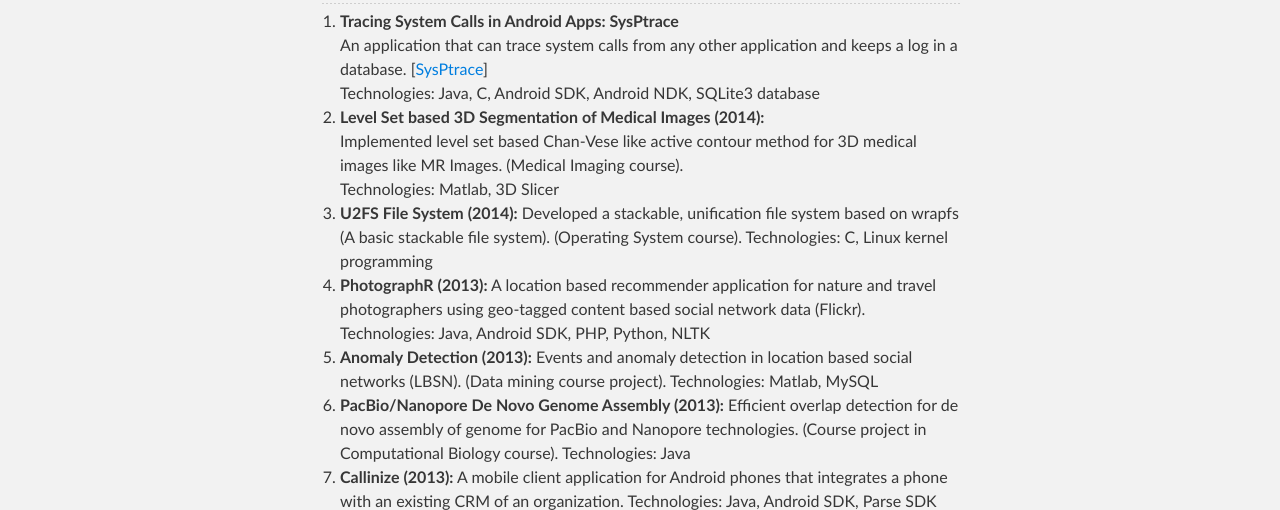
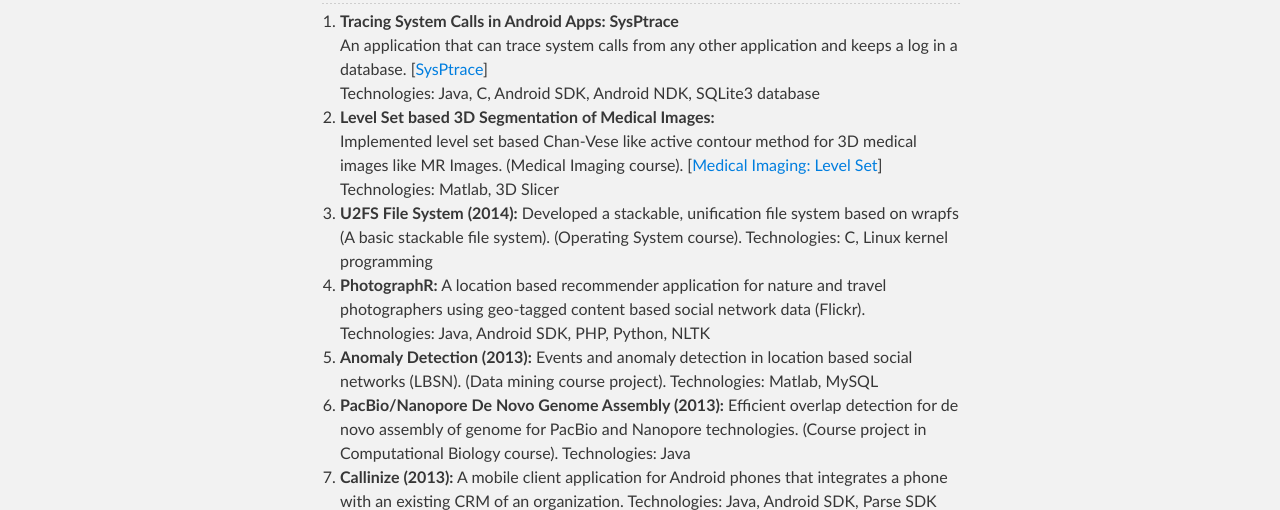
Before and after one commit to akarim78/akarim78.github.com, a plain HTML site: page index.html in a window 1280 px wide. Shown: the part 289-799 px from the top of the page. Drawn offline with Linux system fonts and the light colour scheme.

Commit message:
Replace master branch with page content via GitHub

```diff
--- a/index.html
+++ b/index.html
@@ -39,8 +39,8 @@ An application that can trace system calls from any other application and keeps
 Technologies: Java, C, Android SDK, Android NDK, SQLite3 database<br>
 </li>
 <li>
-<strong>Level Set based 3D Segmentation of Medical Images (2014):</strong><br>
-Implemented level set based Chan-Vese like active contour method for 3D medical images like MR Images. (Medical Imaging course).<br>
+<strong>Level Set based 3D Segmentation of Medical Images:</strong><br>
+Implemented level set based Chan-Vese like active contour method for 3D medical images like MR Images. (Medical Imaging course). [<a href="https://github.com/sourabhd/medicalimaging">Medical Imaging: Level Set</a>]<br>
 Technologies: Matlab, 3D Slicer<br>
 </li>
 <li>
@@ -48,7 +48,7 @@ Technologies: Matlab, 3D Slicer<br>
 Developed a stackable, unification file system based on wrapfs (A basic stackable file system). (Operating System course).
 Technologies: C, Linux kernel programming</li>
 <li>
-<strong>PhotographR (2013):</strong>
+<strong>PhotographR:</strong>
 A location based recommender application for nature and travel photographers using geo-tagged content based social network data (Flickr).
 Technologies: Java, Android SDK, PHP, Python, NLTK</li>
 <li>
```
Also changed, not shown: params.json (+1 -1 lines).
